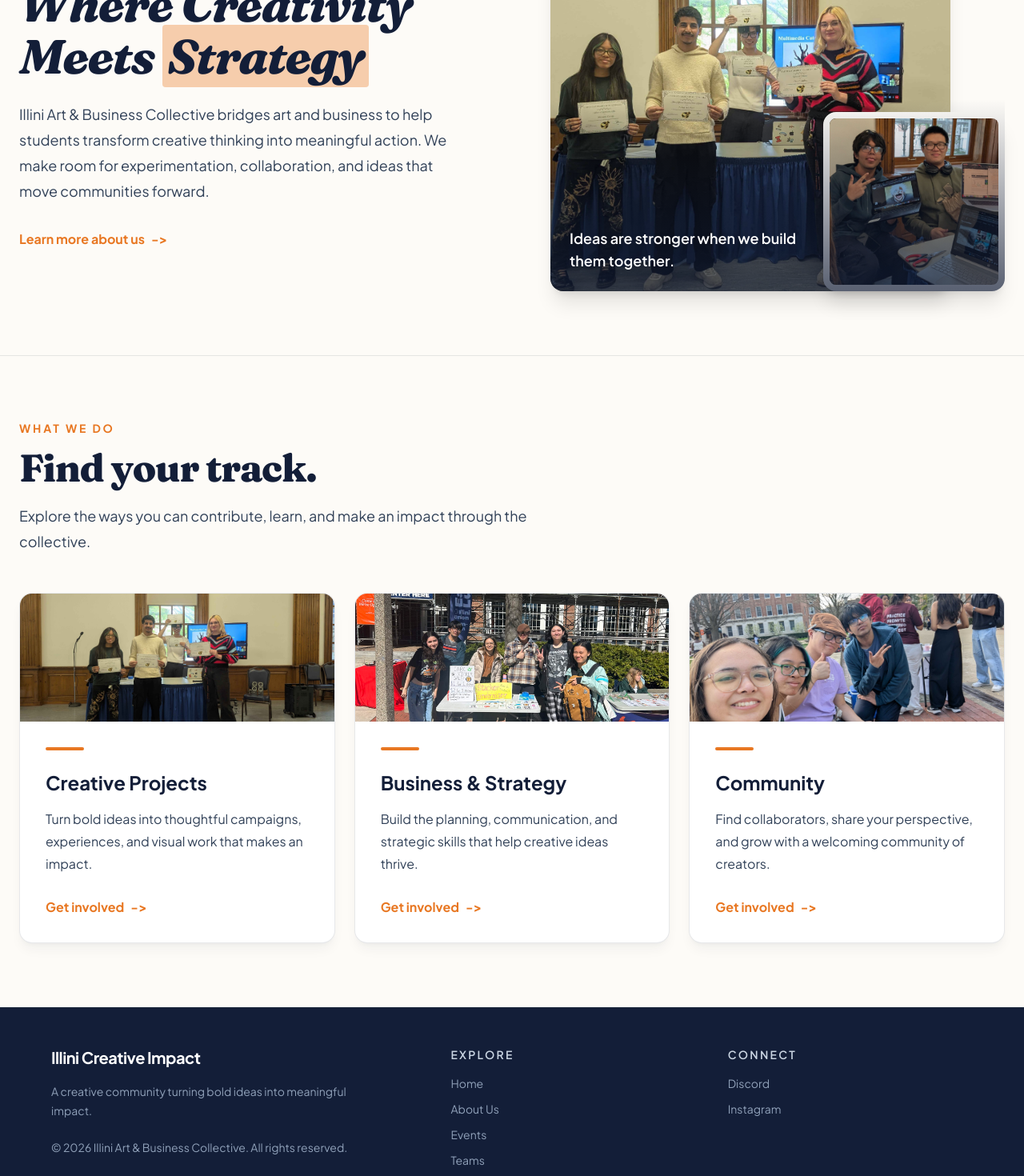
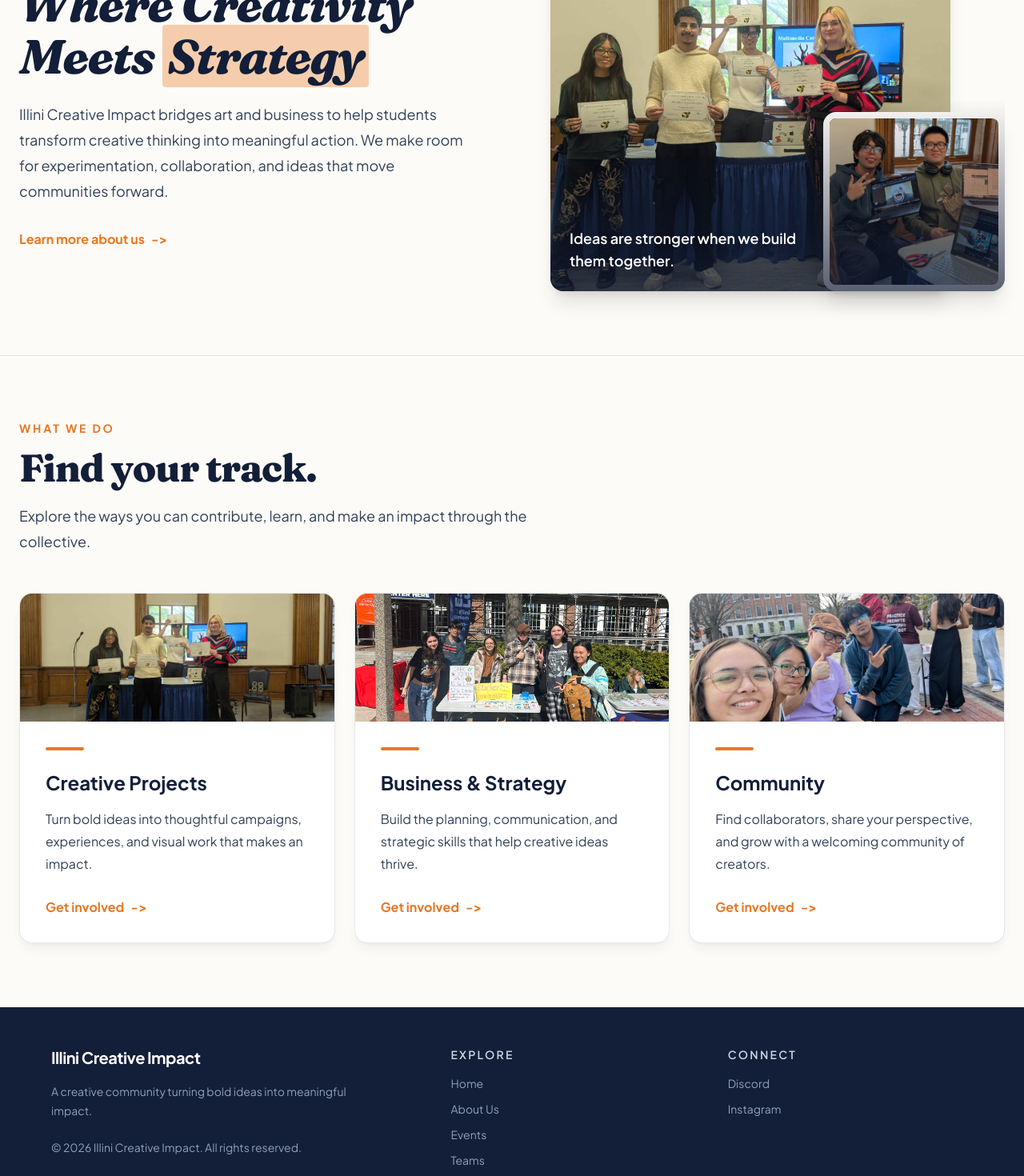
Before and after one commit to zoucatherine/illini-creative-impact, a React (Vite) app: page / in a window 1280 px wide. Shown: the part 820-2290 px from the top of the page at 80% size. Built offline with nearby package versions, Linux system fonts and the light colour scheme.

Commit message:
fix: replaced iabc mentions with ici

```diff
--- a/src/components/Footer.tsx
+++ b/src/components/Footer.tsx
@@ -13,7 +13,7 @@
             A creative community turning bold ideas into meaningful impact.
           </p>
           <p className="mt-6 text-sm text-slate-400">
-            &copy; {new Date().getFullYear()} Illini Art &amp; Business Collective. All rights reserved.
+            &copy; {new Date().getFullYear()} Illini Creative Impact. All rights reserved.
           </p>
         </div>
 
--- a/src/components/HomeBody.jsx
+++ b/src/components/HomeBody.jsx
@@ -45,7 +45,7 @@
             </span>
           </h2>
           <p className="mt-6 max-w-xl text-lg leading-8 text-slate-700">
-            Illini Art &amp; Business Collective bridges art and business to help
+            Illini Creative Impact bridges art and business to help
             students transform creative thinking into meaningful action. We make
             room for experimentation, collaboration, and ideas that move
             communities forward.
--- a/src/pages/AboutPage.jsx
+++ b/src/pages/AboutPage.jsx
@@ -161,7 +161,7 @@
               </span>
             </h1>
             <p className="mt-8 max-w-3xl text-lg leading-8 text-slate-700">
-              Illini Art &amp; Business Collective bridges creativity and business strategy through collaborative student projects, workshops, and community events. We create space for artists, strategists, organizers, and curious minds to build meaningful work together.
+              Illini Creative Impact bridges creativity and business strategy through collaborative student projects, workshops, and community events. We create space for artists, strategists, organizers, and curious minds to build meaningful work together.
             </p>
           </div>
         </div>
--- a/src/pages/MediaPage.jsx
+++ b/src/pages/MediaPage.jsx
@@ -64,7 +64,7 @@
           </h1>
           <p className="mt-7 max-w-2xl text-lg leading-8 text-slate-700">
             Follow the milestones, workshops, and gallery nights that have shaped
-            the Illini Art &amp; Business Collective.
+            Illini Creative Impact.
           </p>
         </header>
 
--- a/src/pages/Pages.tsx
+++ b/src/pages/Pages.tsx
@@ -86,7 +86,7 @@
     title: 'Questions welcome here.',
     highlight: 'welcome',
     description:
-      'Get a quick introduction to membership, meetings, and the ways you can participate in Illini Art & Business Collective.',
+      'Get a quick introduction to membership, meetings, and the ways you can participate in Illini Creative Impact.',
     cards: [
       { title: 'Who can join?', body: 'Any Illinois student interested in creativity, business, or community is welcome.' },
       { title: 'Do I need experience?', body: 'Not at all. We value curiosity and enthusiasm as much as previous experience.' },
```
